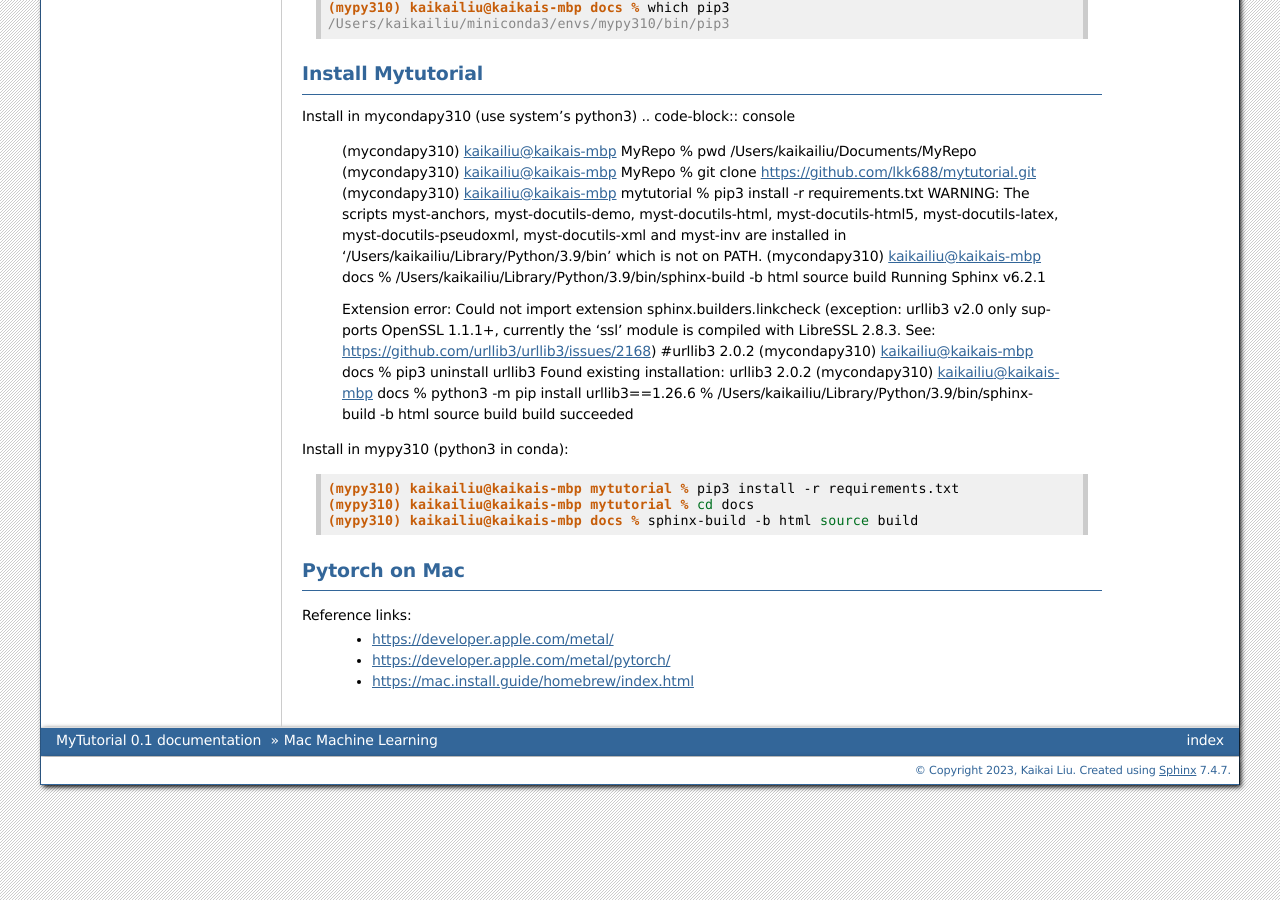
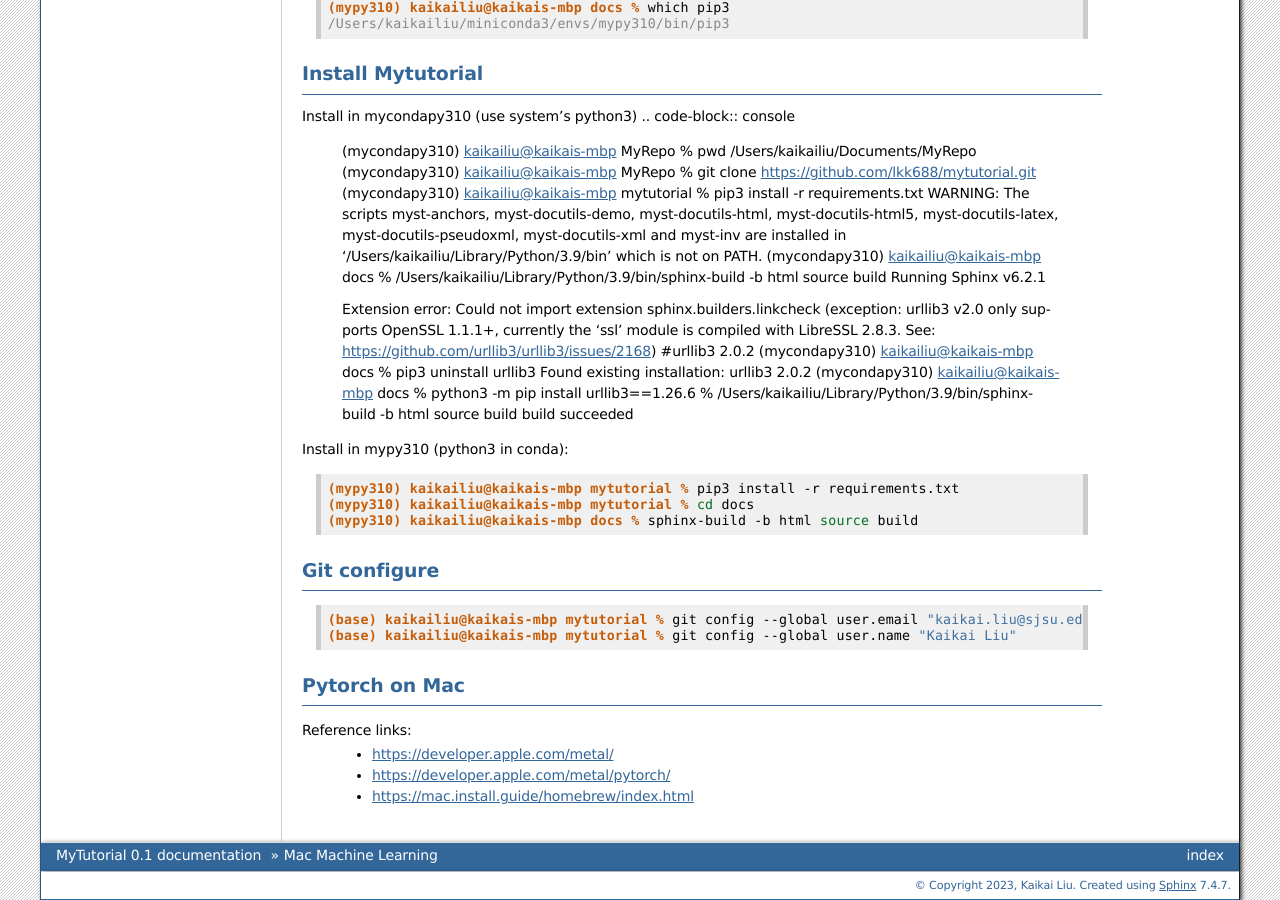
Before and after one commit to lkk688/mytutorial, a Sphinx documentation site: the page built from docs/source/MacML.rst, in a window 1280 px wide and 900 px high, scrolled down 647 px. Built offline with Sphinx 7.4.7, drawn with Linux system fonts in a browser that asks for light colours.

Commit message:
change macml

```diff
--- a/docs/source/MacML.rst
+++ b/docs/source/MacML.rst
@@ -73,6 +73,13 @@ Install in mypy310 (python3 in conda):
   (mypy310) kaikailiu@kaikais-mbp mytutorial % cd docs
   (mypy310) kaikailiu@kaikais-mbp docs % sphinx-build -b html source build
 
+Git configure
+-------------
+.. code-block:: console
+
+  (base) kaikailiu@kaikais-mbp mytutorial % git config --global user.email "kaikai.liu@sjsu.edu"
+  (base) kaikailiu@kaikais-mbp mytutorial % git config --global user.name "Kaikai Liu"
+
 Pytorch on Mac
 --------------
 Reference links:
```
